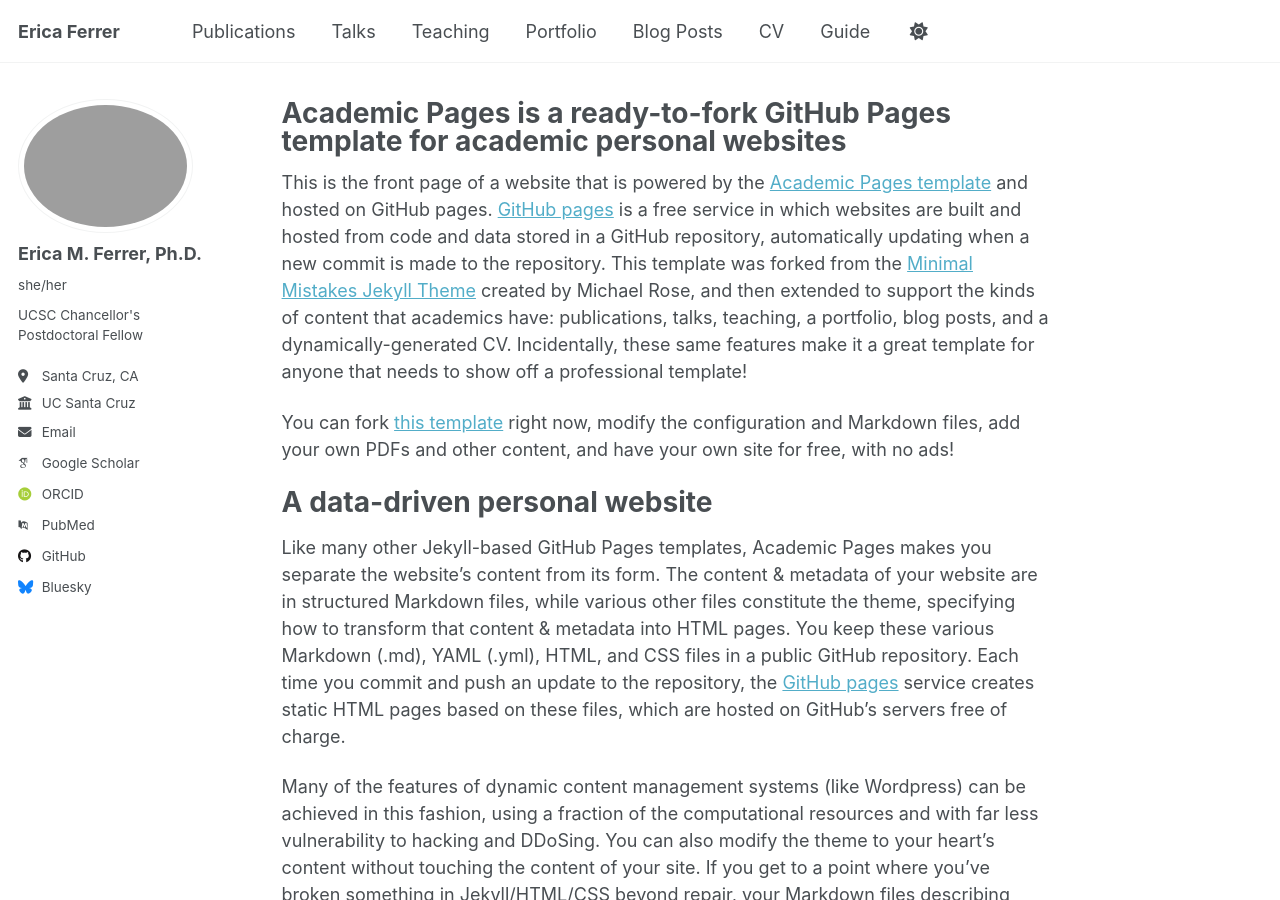
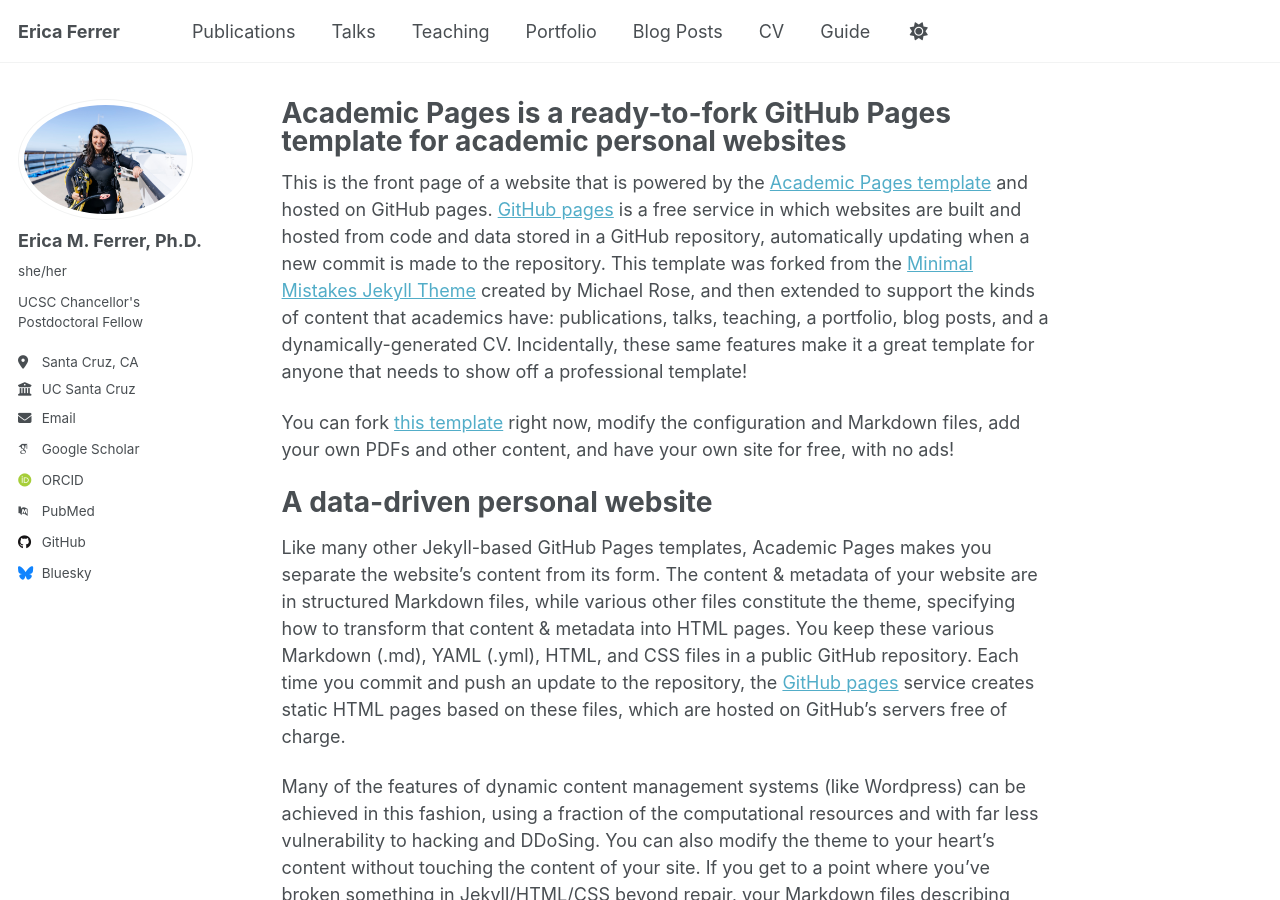
Before and after one commit to emferrer/emferrer.github.io, a Jekyll site: the page built from _pages/about.md, in a window 1280 px wide and 900 px high. Built offline with Jekyll 4.4.1, drawn with Linux system fonts in a browser that asks for light colours; some web fonts are replaced; a script that is not in the unit is left out.

Commit message:
Continuing with those same changes.

```diff
--- a/_config.yml
+++ b/_config.yml
@@ -22,7 +22,7 @@ repository               : "academicpages/academicpages.github.io"
 #               Additional customization can be done by editing /_includes/author-profile.html
 author:
   # Biographic information
-  avatar           : "Erica Profile Picture 1.heic"
+  avatar           : "Erica DIVERsity Headshot.jpg"
   name             : "Erica M. Ferrer, Ph.D."
   pronouns         : "she/her"
   bio              : "UCSC Chancellor's Postdoctoral Fellow"
```
